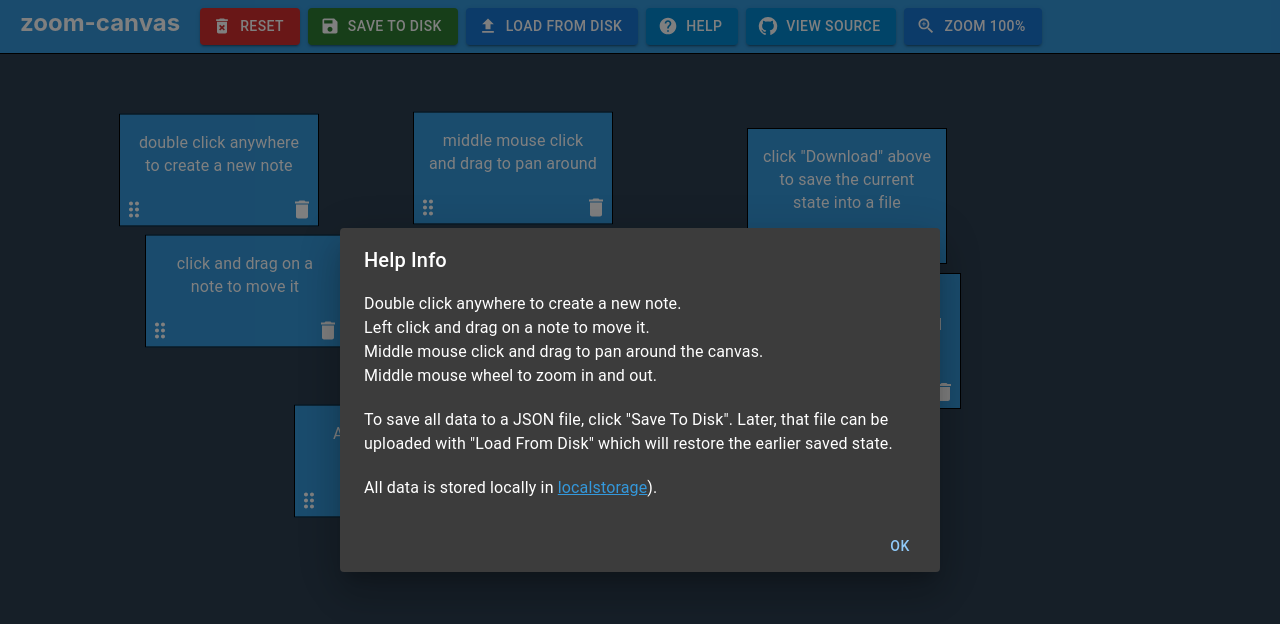
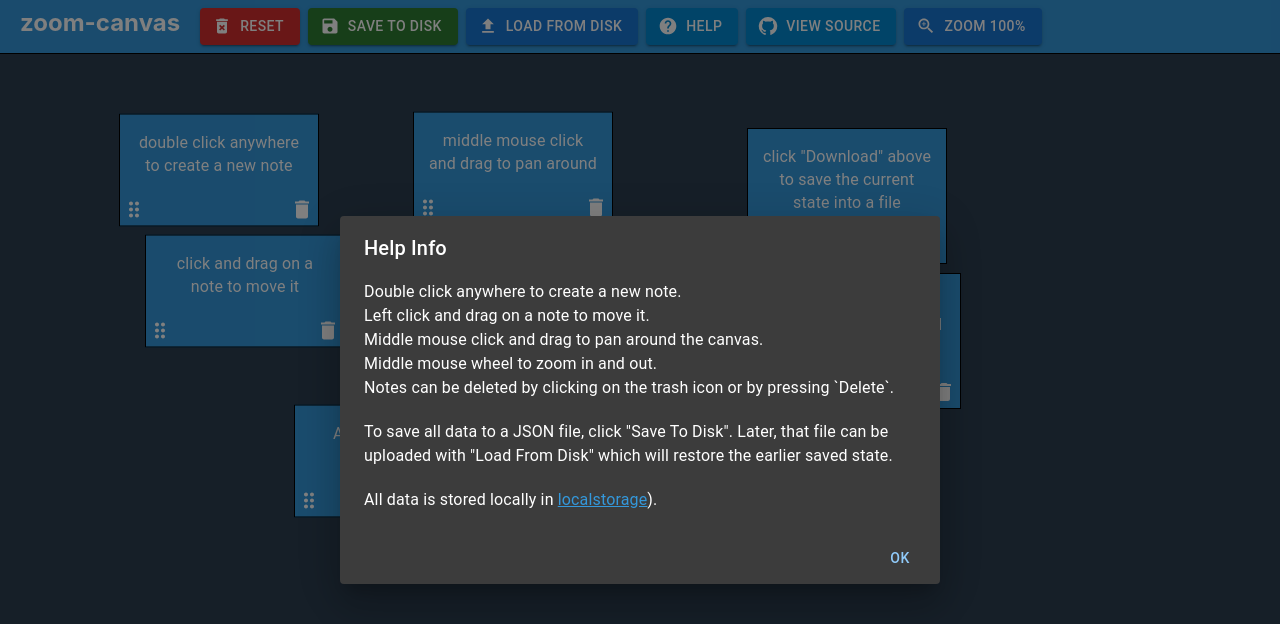
Before and after one commit to lunafutures/zoom-canvas, a React (Create React App) app: page / in a window 1280 px wide. Both pictures are taken after a click on the button "HELP". Shown: the top 624 px of the page. Built offline with nearby package versions, Linux system fonts and the light colour scheme.

Commit message:
Improve help

```diff
--- a/src/header-toolbar-component.tsx
+++ b/src/header-toolbar-component.tsx
@@ -203,6 +203,10 @@ export function HeaderToolbarComponent({
           <DialogContentText>
             Middle mouse wheel to zoom in and out.
           </DialogContentText>
+          <DialogContentText>
+            Notes can be deleted by clicking on the trash icon or by pressing
+            `Delete`.
+          </DialogContentText>
           <br></br>
           <DialogContentText>
             To save all data to a JSON file, click "Save To Disk". Later, that
```
